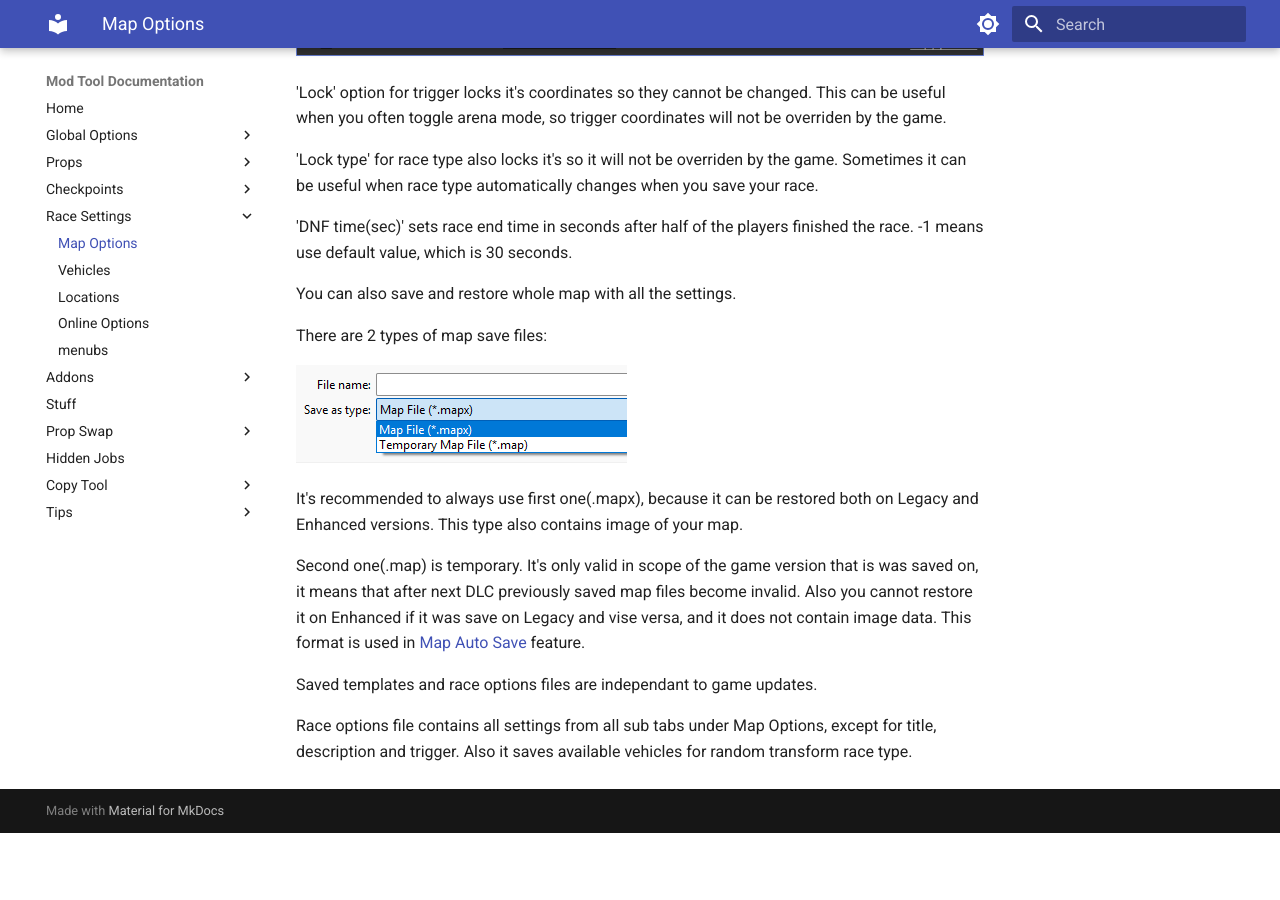
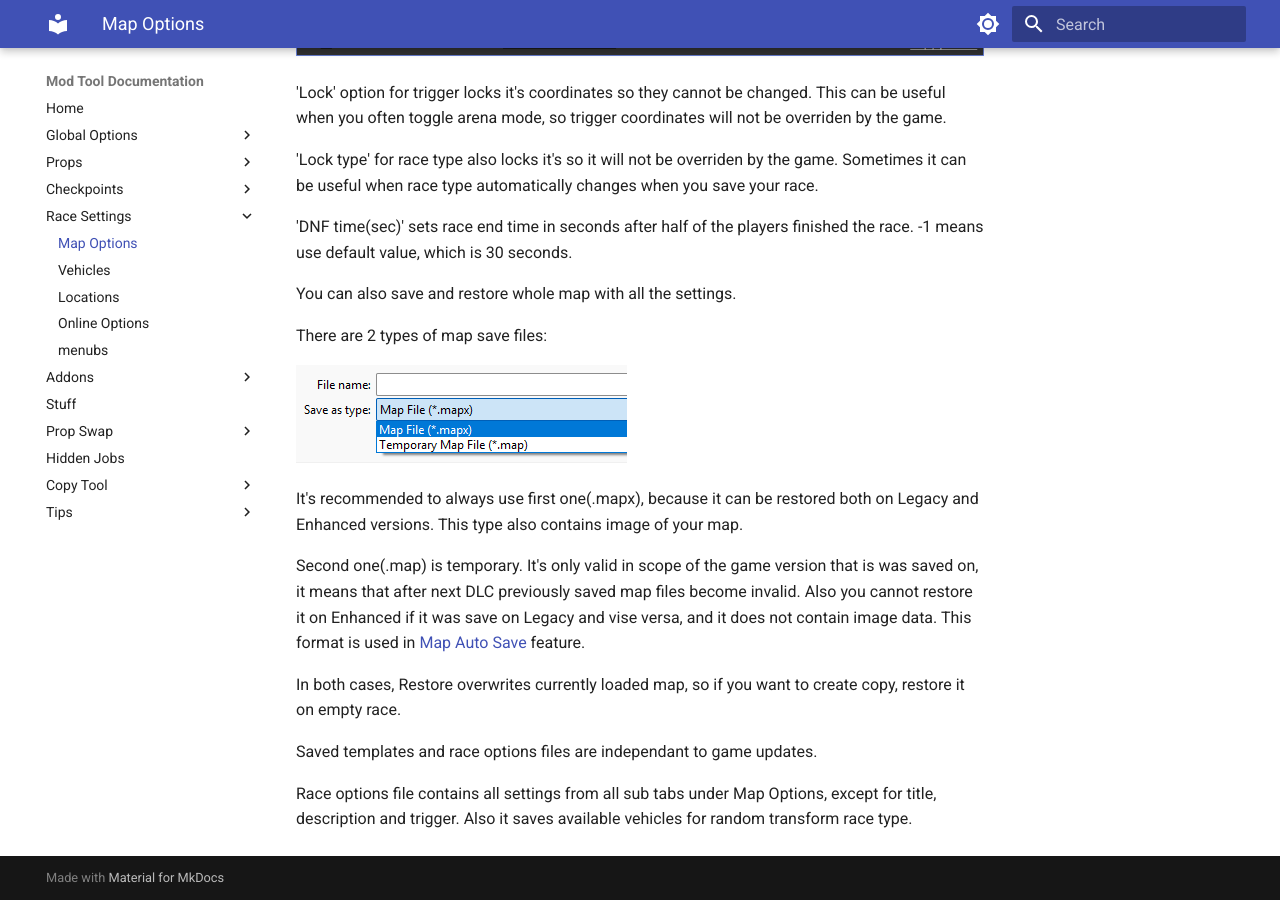
Before and after one commit to Oleg52/ModToolDocs, an MkDocs documentation site: the page built from docs/race-settings/map-options/overview.md, in a window 1280 px wide and 900 px high, scrolled down 605 px. Built offline with MkDocs 1.6.1 and Material for MkDocs 9.7.7, drawn with Linux system fonts in a browser that asks for light colours; comment, search, counter and statistics services are not loaded; before the commit the page ends 1438 px from its top, so only the background shows below that.

Commit message:
add info about restore

```diff
--- a/docs/race-settings/map-options/overview.md
+++ b/docs/race-settings/map-options/overview.md
@@ -22,6 +22,8 @@ Second one(.map) is temporary. It's only valid in scope of the game version that
 Also you cannot restore it on Enhanced if it was save on Legacy and vise versa, and it does not contain image data.
 This format is used in [Map Auto Save](../../../stuff/overview) feature.
 
+In both cases, Restore overwrites currently loaded map, so if you want to create copy, restore it on empty race.
+
 Saved templates and race options files are independant to game updates.
 
 Race options file contains all settings from all sub tabs under Map Options, except for title, description and trigger.
```
